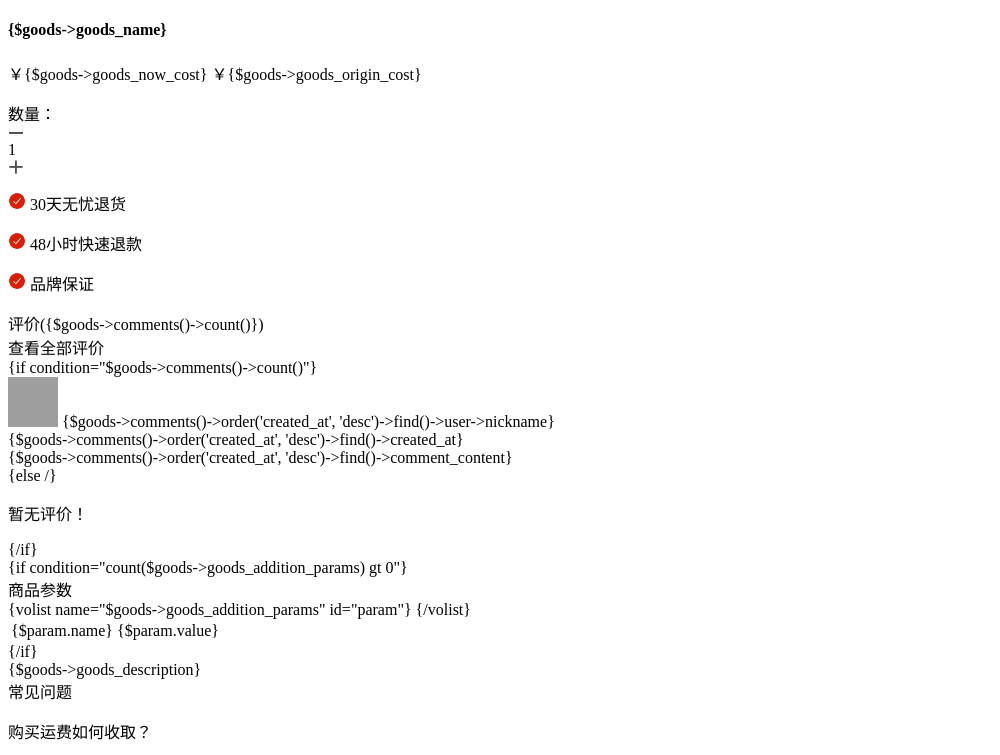
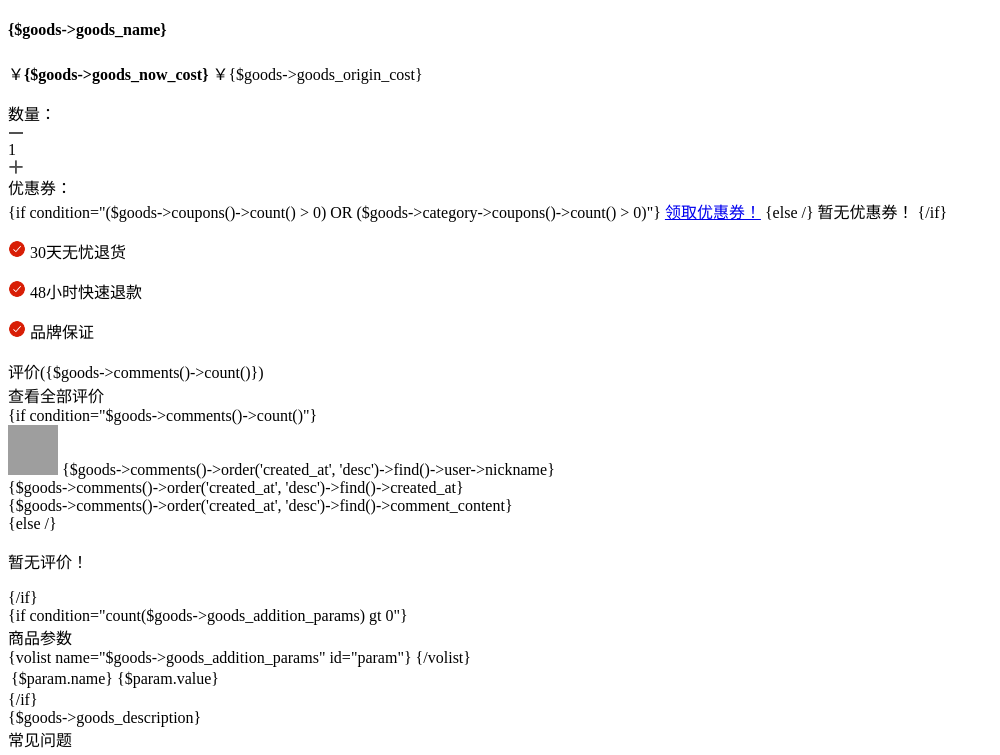
Before and after one commit to hu19891110/wefee-mall, a PHP site: page /views/index/goods/info.html in a window 1280 px wide. Shown: the part 426-1181 px from the top of the page, without its empty margins (0-1000 px from the left). Run offline with PHP 8.4, Linux system fonts and the light colour scheme; grey boxes are pictures that could not be loaded.

Commit message:
添加优惠券判断

```diff
--- a/views/index/goods/info.html
+++ b/views/index/goods/info.html
@@ -25,7 +25,7 @@
 <div class="weui-flex pd-10 bg-fff">
     <div class="weui-flex__item text-c">
         <h4 class="lh-30">{$goods->goods_name}</h4>
-        <p class="cost">￥{$goods->goods_now_cost} <span class="origin-cost">￥{$goods->goods_origin_cost}</span></p>
+        <p class="cost">￥<b class="now_cost">{$goods->goods_now_cost}</b> <span class="origin-cost">￥{$goods->goods_origin_cost}</span></p>
     </div>
 </div>
 
@@ -46,6 +46,19 @@
                     </div>
                 </div>
             </div>
+        </div>
+    </div>
+</div>
+
+<div class="weui-flex bg-fff bd-t bd-b lh-40">
+    <div class="weui-flex__item pl-10 pr-10">
+        <div class="left">优惠券：</div>
+        <div class="right fs-08">
+            {if condition="($goods->coupons()->count() > 0) OR ($goods->category->coupons()->count() > 0)"}
+            <a href="{:mall_url('index.coupon/index', ['goods_id' => $goods->id])}">领取优惠券！</a>
+            {else /}
+            暂无优惠券！
+            {/if}
         </div>
     </div>
 </div>
@@ -76,7 +89,7 @@
             </div>
             <div class="right">{$goods->comments()->order('created_at', 'desc')->find()->created_at}</div>
         </div>
-        <div class="lh-30 wd-100">
+        <div class="lh-30 wd-100 fs-08">
             {$goods->comments()->order('created_at', 'desc')->find()->comment_content}
         </div>
     {else /}
@@ -150,10 +163,13 @@
                     <img src="/addons/assets/wefeemall/static/images/icon/customer-service.png" width="36" height="36">
                 </div>
             </a>
-            <div class="text-c" style="width: 40%; height: 50px; float: left;">
+            <div class="text-c bd-r fs-08" style="width: 19.2%; height: 50px; float: left;">
+                ￥<span class="total">{$goods->goods_now_cost}</span>
+            </div>
+            <div class="text-c" style="width: 30%; height: 50px; float: left;">
                 立即购买
             </div>
-            <div class="text-c" style="width: 40%; height: 50px; float: right; background-color: #b4282d; color: #fff;">
+            <div class="text-c" style="width: 30%; height: 50px; float: right; background-color: #b4282d; color: #fff;">
                 加入购物车
             </div>
         </div>
@@ -173,16 +189,22 @@
             pagination: '.swiper-pagination',
         });
 
+        var total = function () {
+            $('.total').text(parseInt($('.num').text()) * parseFloat($('.now_cost').text()));
+        }
+
         $('.dec').click(function () {
             var num = parseInt($('.num').text());
             if (num > 1) {
                 $('.num').text(num - 1);
+                total();
             }
         });
 
         $('.add').click(function () {
             var num = parseInt($('.num').text());
             $('.num').text(num + 1);
+            total();
         });
 
     });
```
Also changed, not shown: taglib/Mall.php (+4 -4 lines).
